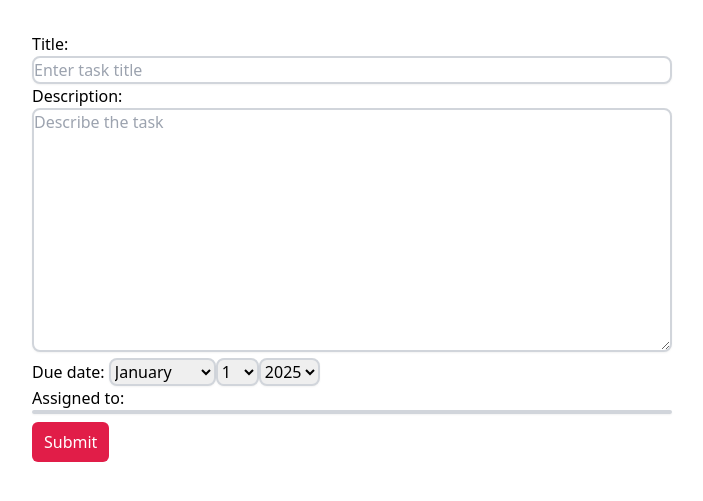
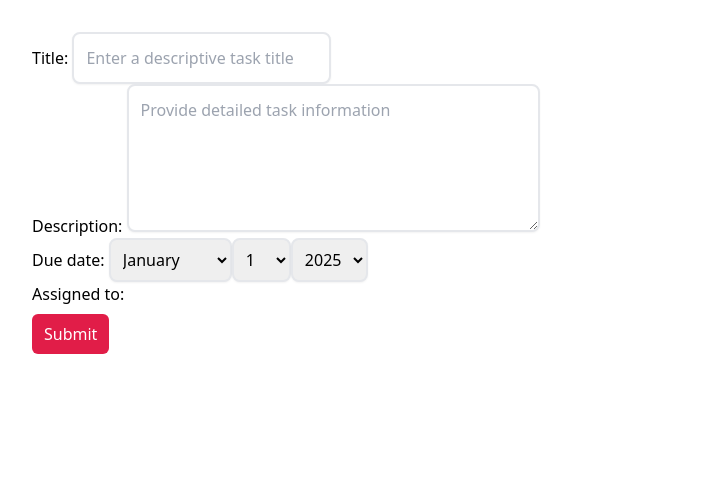
Before and after one commit to GitGuru420/Django-Framework, a Django app: page /tasks/create-task/ in a window 1280 px wide. Shown: the top 501 px of the page, without its empty margins (288-991 px from the left). Run offline with Django 5.2, Linux system fonts and the light colour scheme; data that the repository does not hold is empty.

Commit message:
Custom widget in django model form

```diff
--- a/Module-06/task-management/static/css/output.css
+++ b/Module-06/task-management/static/css/output.css
@@ -716,14 +720,6 @@
 
 .w-8 {
   width: 2rem;
-}
-
-.w-1\/2 {
-  width: 50%;
-}
-
-.w-full {
-  width: 100%;
 }
 
 .max-w-\[1400px\] {
@@ -819,11 +815,6 @@
 .border-white {
   --tw-border-opacity: 1;
   border-color: rgb(255 255 255 / var(--tw-border-opacity, 1));
-}
-
-.border-gray-300 {
-  --tw-border-opacity: 1;
-  border-color: rgb(209 213 219 / var(--tw-border-opacity, 1));
 }
 
 .bg-blue-100 {
--- a/Module-06/task-management/tasks/forms.py
+++ b/Module-06/task-management/tasks/forms.py
@@ -28,17 +28,18 @@
 
         widgets = {
             'title': forms.TextInput(attrs= {
-                'class': "border-2 border-gray-300 w-full rounded-lg shadow-sm",
-                'placeholder': "Enter task title"
+                'class': "border-2 border-gray-300 w-full p-3 rounded-lg shadow-sm focus:outline-none focus:border-rose-500 focus:ring-rose-500",
+                'placeholder': "Enter a descriptive task title"
             }),
             'description': forms.Textarea(attrs= {
-                'class': "border-2 border-gray-300 w-full rounded-lg shadow-sm",
-                'placeholder': "Describe the task"
+                'class': "border-2 border-gray-300 w-full p-3 rounded-lg shadow-sm resize-none focus:outline-none focus:border-rose-500 focus:ring-rose-500",
+                'placeholder': "Provide detailed task information",
+                'rows': 5,
             }),
             'due_date': forms.SelectDateWidget(attrs= {
-                'class': "border-2 border-gray-300 rounded-lg shadow-sm"
+                'class': "border-2 border-gray-300 p-2 rounded-lg shadow-sm focus:outline-none focus:border-rose-500 focus:ring-rose-500"
             }),
             'assigned_to': forms.CheckboxSelectMultiple(attrs= {
-                'class': "border-2 border-gray-300 w-full rounded-lg shadow-sm"
+                'class': "space-y-2"
             })
         }
```
Also changed, not shown: other parts of Module-06/task-management/static/css/output.css (+17 -28 lines).
